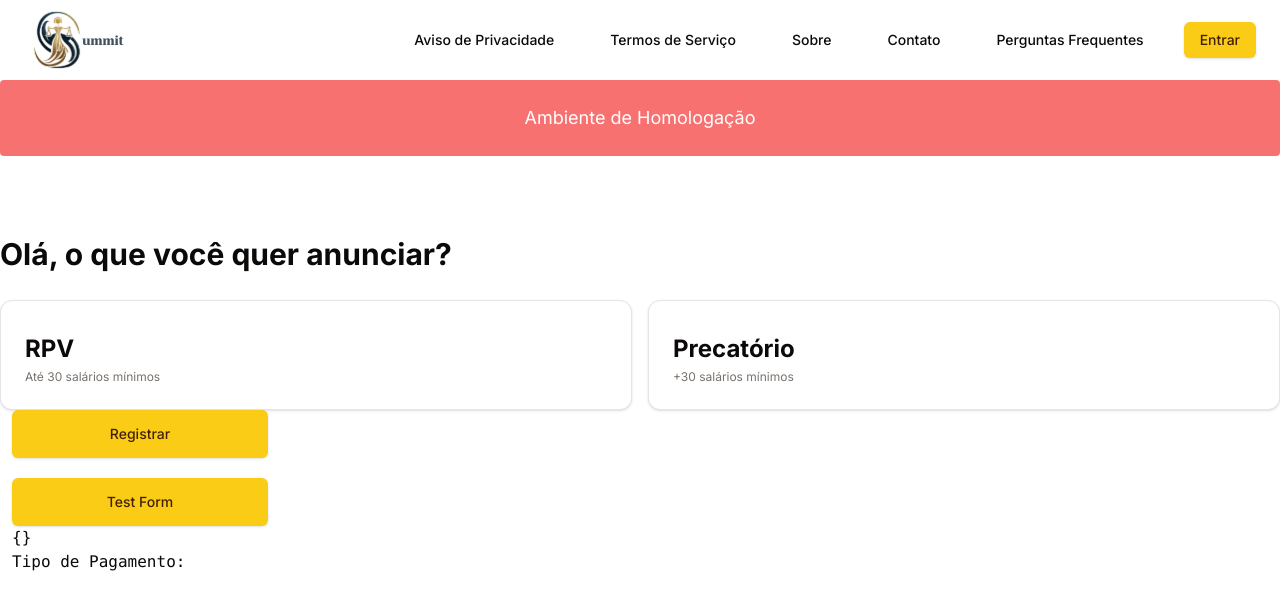
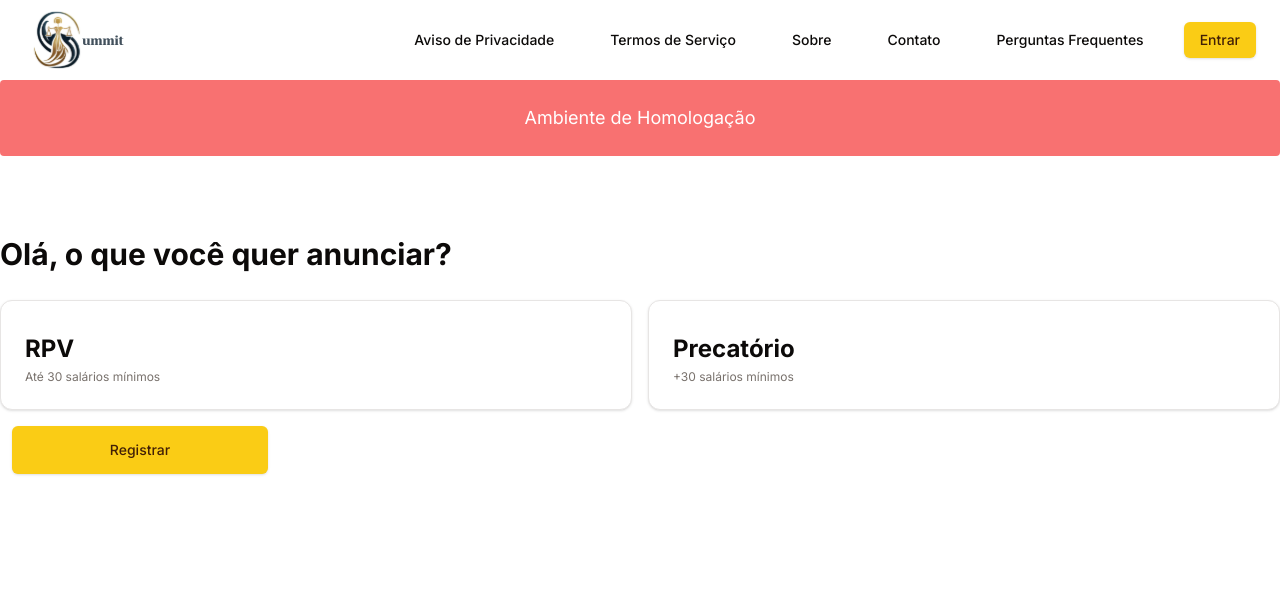
Before and after one commit to summit-precatorios/summit-plataform, a Next.js app: page /advertise in a window 1280 px wide. Shown: the top 610 px of the page. Built offline with nearby package versions, Linux system fonts and the light colour scheme.

Commit message:
fix: safe commit

```diff
--- a/src/app/advertise/_components/register-form.tsx
+++ b/src/app/advertise/_components/register-form.tsx
@@ -1,4 +1,5 @@
 'use client'
+import { useAdvertise } from '@/app/advertise/_components/use-advertise'
 import { Button } from '@/components/ui/button'
 import {
   Card,
@@ -26,7 +27,6 @@ import {
 } from '@/components/ui/select'
 import { useToast } from '@/components/ui/use-toast'
 import { cnpjMask, cpfMask, currencyFormatter, pixKeysMask } from '@/lib/utils'
-import { validate } from '@/lib/validate'
 import { zodResolver } from '@hookform/resolvers/zod'
 import { RadioGroup, RadioGroupItem } from '@radix-ui/react-radio-group'
 
@@ -34,40 +34,6 @@ import { CircleHelp, Landmark } from 'lucide-react'
 import { useEffect, useState } from 'react'
 import { useForm } from 'react-hook-form'
 import { z } from 'zod'
-
-const createAnnouncementSchema = z.object({
-  fullName: z
-    .string()
-    .min(3, 'Deve contar pelo menos 3 caracteres')
-    .max(200, 'Deve conter no máximo 200 caracteres'),
-  document: z
-    .string()
-    .refine((value) => validate(value), {
-      message: 'CPF inválido',
-    })
-    .transform((value) => value.replace(/\D/g, '')),
-  processNumber: z.string().transform((value) => value.replace(/\D/g, '')),
-  processOrigin: z.string(),
-  processCourt: z.string(),
-  price: z.string(),
-  salePrice: z.string(),
-  liquidBalance: z.string(),
-  paymentReceivingOption: z.string(),
-  ownerBankAccount: z.string().min(3, 'O titular da conta é obrigatório'),
-  documentBankAccount: z.string(),
-  bankAccount: z
-    .string()
-    .min(4, 'A conta bancária deve ter no mínimo 4 dígitos')
-    .transform((value) => value.replace(/\D/g, ''))
-    .transform((value) => value.replace(/\D/g, '')), // TODO criar lógica para a verificação do número máximo de dígitos baseado na definição do banco
-  agencyBankAccount: z
-    .string()
-    .min(1, 'Agência obrigatória')
-    .max(4, 'A agência bancária deve ter no máximo 4 dígitos'),
-  key: z.string().min(1, 'A chave pix é obrigatória'),
-})
-
-type CreateAnnouncementSchema = z.infer<typeof createAnnouncementSchema>
 
 function handleSalePriceChange(value: string | number): string {
   if (!value) return ''
@@ -100,19 +66,23 @@ export function RegisterForm(props: {
 }) {
   const [salePrice, setSalePrice] = useState('0,00')
   const [documentBankAccount, setDocumentBankAccount] = useState('')
-  const [formValues, setFormValues] = useState({})
-  const [selectedOption, setSelectedOption] = useState('')
-
-  const showFormValues = () => {
-    const values = form.getValues()
-
-    setFormValues(values)
-  }
+  const [selectedOption, setSelectedOption] = useState<'PIX' | 'TRANSFER_BANK'>(
+    'PIX',
+  )
 
   const [formattedPrice, setFormattedPrice] = useState('0,00')
 
-  const handlePaymentReceivingOption = (option: string) => {
-    console.log(option)
+  const { createAnnouncementSchema } = useAdvertise()
+
+  type CreateAnnouncementSchema = z.infer<typeof createAnnouncementSchema>
+
+  const form = useForm<CreateAnnouncementSchema>({
+    resolver: zodResolver(createAnnouncementSchema),
+    defaultValues: {
+      paymentReceivingOption: 'PIX',
+    },
+  })
+  const handlePaymentReceivingOption = (option: 'PIX' | 'TRANSFER_BANK') => {
     setSelectedOption(option)
 
     form.setValue('paymentReceivingOption', option)
@@ -120,14 +90,20 @@ export function RegisterForm(props: {
 
   const { toast } = useToast()
   // ! definir formState baseado no  schema do formulário
-  const form = useForm<CreateAnnouncementSchema>({
-    resolver: zodResolver(createAnnouncementSchema),
-  })
 
   // eslint-disable-next-line @typescript-eslint/no-explicit-any
   async function onSubmit(data: z.infer<typeof createAnnouncementSchema>) {
-    alert('ok')
-    console.log(data)
+    // return promise that resolves after 2 seconds
+    return new Promise((resolve) => {
+      setTimeout(() => {
+        resolve(
+          toast({
+            title: 'Registro',
+            description: `Seu ${props.title} foi registrado com sucesso.`,
+          }),
+        )
+      }, 2000)
+    })
   }
 
   // const salePricee = handleSalePriceChange(form.watch('salePrice'))
@@ -430,7 +406,9 @@ export function RegisterForm(props: {
             <CardContent className="grid gap-6">
               <RadioGroup
                 value={selectedOption}
-                onValueChange={(value) => handlePaymentReceivingOption(value)}
+                onValueChange={(value: 'PIX' | 'TRANSFER_BANK') =>
+                  handlePaymentReceivingOption(value)
+                }
                 className="grid grid-cols-2 gap-4 shad"
               >
                 <div>
@@ -628,19 +606,11 @@ export function RegisterForm(props: {
               ) : null}
             </CardContent>
           </Card>
-          <div className="flex w-full flex-col gap-5 items-center">
-            <Button type="submit" className="w-full h-12">
-              {form.formState.isSubmitting ? 'Registrando...' : 'Registrar'}
-            </Button>
-            <Button onClick={showFormValues} className="w-full h-12">
-              Test Form
-            </Button>
-          </div>
+          <Button type="submit" className="w-full h-12 mt-4">
+            {form.formState.isSubmitting ? 'Registrando...' : 'Registrar'}
+          </Button>
         </form>
       </Form>
-
-      <pre>{JSON.stringify(formValues, null, 2)}</pre>
-      <pre>{`Tipo de Pagamento:${selectedOption}`}</pre>
     </div>
   )
 }
--- /dev/null
+++ b/src/app/advertise/_components/use-advertise.ts
@@ -0,0 +1,66 @@
+import { validate } from '@/lib/validate'
+import { z } from 'zod'
+
+export const useAdvertise = () => {
+  // Schema comum para ambos os tipos de pagamento
+  const baseSchema = z.object({
+    fullName: z
+      .string()
+      .min(3, 'Deve contar pelo menos 3 caracteres')
+      .max(200, 'Deve conter no máximo 200 caracteres'),
+    document: z
+      .string()
+      .refine((value) => validate(value), {
+        message: 'CPF inválido',
+      })
+      .transform((value) => value.replace(/\D/g, '')),
+    processNumber: z.string().transform((value) => value.replace(/\D/g, '')),
+    processOrigin: z.string(),
+    processCourt: z.string(),
+    price: z.string(),
+    salePrice: z.string(),
+    liquidBalance: z.string(),
+    paymentReceivingOption: z.enum(['PIX', 'TRANSFER_BANK']),
+  })
+
+  // Schema para opção PIX
+  const pixSchema = baseSchema.extend({
+    paymentReceivingOption: z.literal('PIX'),
+    key: z.string().min(1, 'A chave pix é obrigatória'),
+
+    // Tornar os campos de transferência opcionais
+    ownerBankAccount: z.string().optional(),
+    documentBankAccount: z.string().optional(),
+    bankAccount: z.string().optional(),
+    agencyBankAccount: z.string().optional(),
+  })
+
+  // Schema para opção Transferência Bancária
+  const transferBankSchema = baseSchema.extend({
+    paymentReceivingOption: z.literal('TRANSFER_BANK'),
+
+    // Campos obrigatórios para transferência bancária
+    ownerBankAccount: z.string().min(3, 'O titular da conta é obrigatório'),
+    documentBankAccount: z.string(),
+    bankAccount: z
+      .string()
+      .min(4, 'A conta bancária deve ter no mínimo 4 dígitos')
+      .transform((value) => value.replace(/\D/g, '')),
+    agencyBankAccount: z
+      .string()
+      .min(1, 'Agência obrigatória')
+      .max(4, 'A agência bancária deve ter no máximo 4 dígitos'),
+
+    // Tornar o campo PIX opcional
+    key: z.string().optional(),
+  })
+
+  const createAnnouncementSchema = z.discriminatedUnion(
+    'paymentReceivingOption',
+    [pixSchema, transferBankSchema],
+  )
+
+  return {
+    createAnnouncementSchema,
+  }
+}
```
